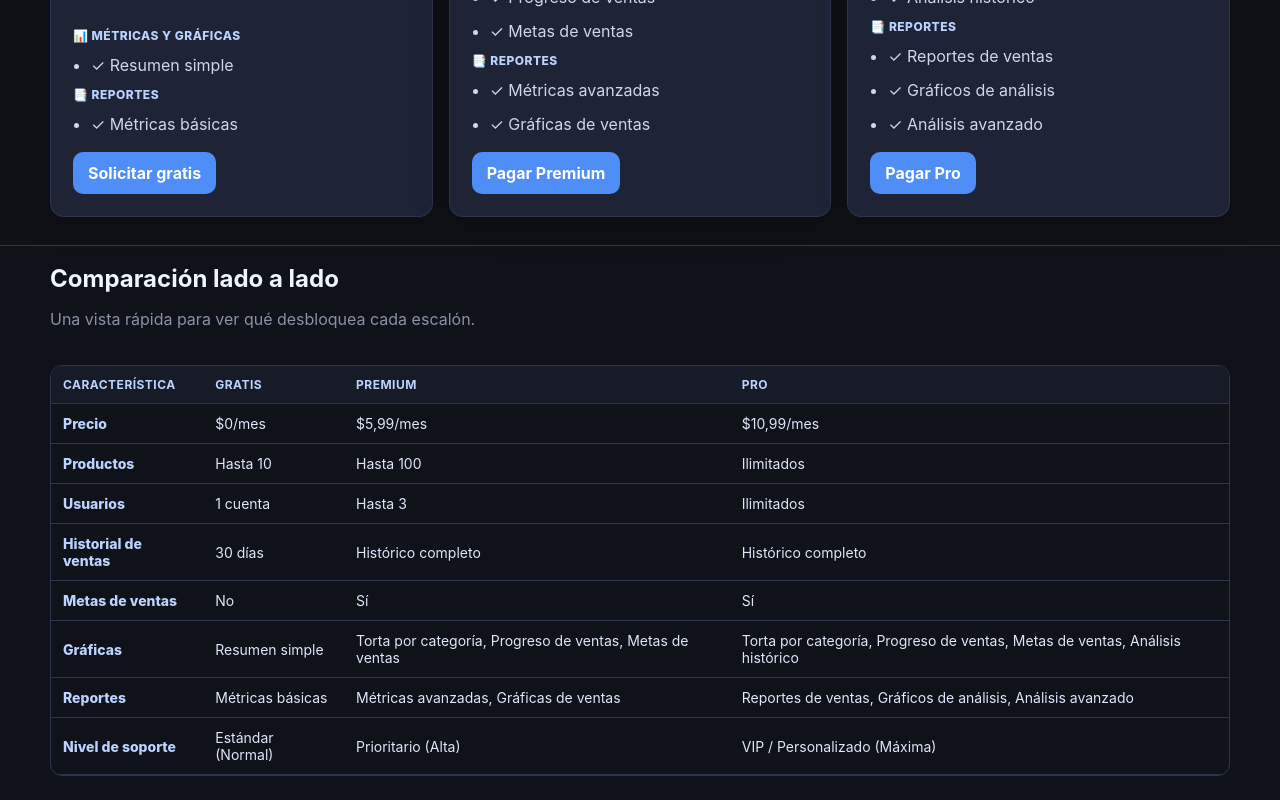
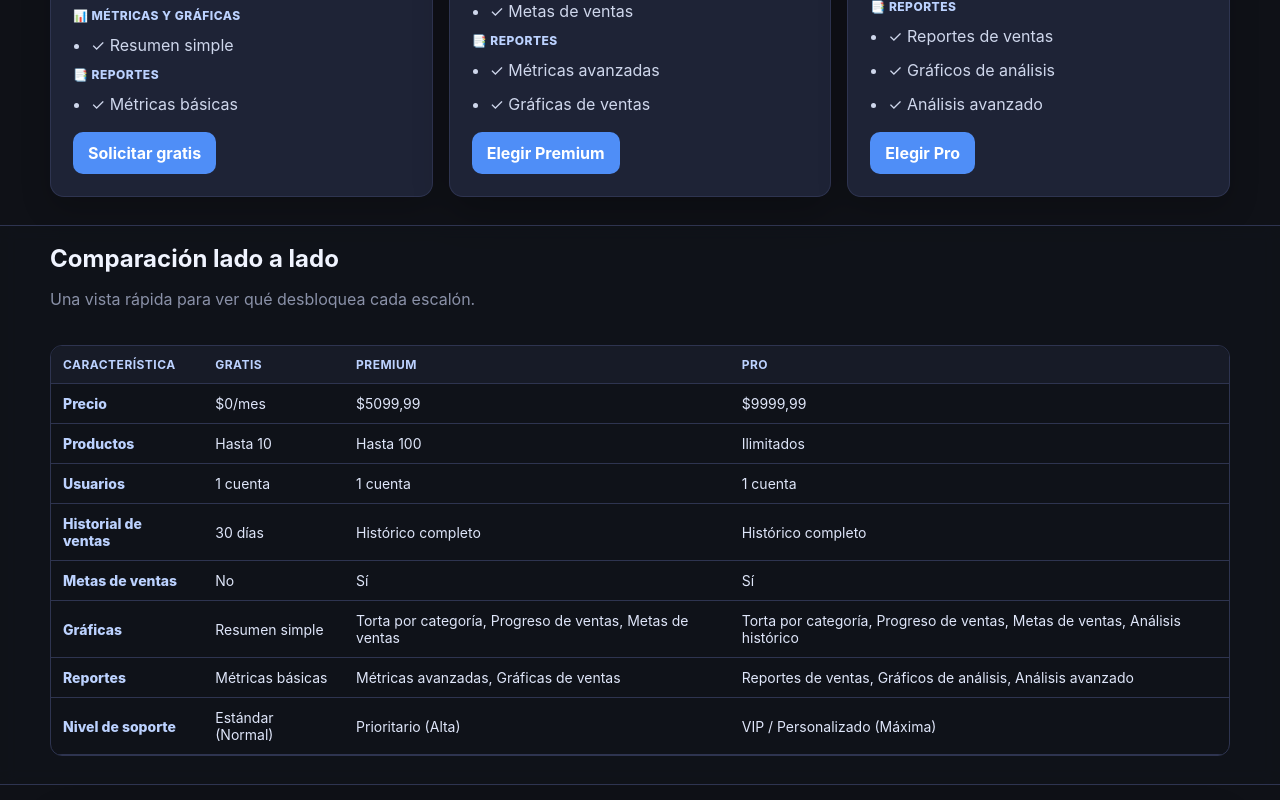
Before and after one commit to Mart1nDM/gestorstock, a Next.js app in the folder frontend/: page /planes in a window 1280 px wide. Shown: the part 1200-2000 px from the top of the page. Built offline with nearby package versions, Linux system fonts and the light colour scheme; no server answers.

Commit message:
feat: actualiza precios (Premium \,99 / Pro \,99 pago unico), cambia botones 'Pagar' por 'Elegir', y fija 1 usuario por cuenta

```diff
--- a/frontend/app/planes/page.tsx
+++ b/frontend/app/planes/page.tsx
@@ -108,7 +108,7 @@ export default function PlansPage() {
                   <div className="plan-footer">
                     {esPagado(plan.key) ? (
                       <button className="btn btn-primary" type="button" onClick={() => setPaidPlan(plan)}>
-                        Pagar {plan.nombre}
+                        Elegir {plan.nombre}
                       </button>
                     ) : (
                       <Link className="btn btn-primary" href={chooseHref(plan.key)}>
@@ -164,7 +164,7 @@ export default function PlansPage() {
               {planes.map(plan => (
                 esPagado(plan.key) ? (
                   <button key={plan.key} className="btn btn-secondary" type="button" onClick={() => setPaidPlan(plan)}>
-                    Pagar {plan.nombre}
+                    Elegir {plan.nombre}
                   </button>
                 ) : (
                   <Link key={plan.key} className="btn btn-secondary" href={chooseHref(plan.key)}>
--- a/frontend/components/PaymentFormModal.tsx
+++ b/frontend/components/PaymentFormModal.tsx
@@ -50,11 +50,11 @@ export default function PaymentFormModal({ planKey, planNombre, precioMensual, o
     <div className="modal-backdrop" onClick={onClose}>
       <div className="card page-pad modal" onClick={(e) => e.stopPropagation()} style={{ maxWidth: 440 }}>
         <div style={{ display: "flex", justifyContent: "space-between", alignItems: "center", marginBottom: 16 }}>
-          <h2 style={{ margin: 0 }}>Pagar plan {planNombre}</h2>
+          <h2 style={{ margin: 0 }}>Elegir plan {planNombre}</h2>
           <button onClick={onClose} className="btn btn-ghost" style={{ fontSize: 20, lineHeight: 1, padding: "4px 8px" }}>&times;</button>
         </div>
         <p className="muted" style={{ marginTop: 0 }}>
-          Pago único de <strong>${precioMensual.toFixed(2)} ARS</strong>. Completá los datos para ir a MercadoPago.
+          Pago único de <strong>${precioMensual.toLocaleString("es-AR", { minimumFractionDigits: 2, maximumFractionDigits: 2 })} ARS</strong>. Completá tus datos para ir a MercadoPago. La cuenta es para 1 usuario.
         </p>
         <form onSubmit={handleSubmit} style={{ display: "grid", gap: 14 }}>
           <div className="field">
--- a/frontend/lib/plan-catalog.ts
+++ b/frontend/lib/plan-catalog.ts
@@ -35,11 +35,11 @@ export const PLAN_CATALOG: PlanInfo[] = [
   {
     key: "premium",
     nombre: "Premium",
-    precio: "$5,99/mes",
+    precio: "$5099,99",
     subtitle: "Más capacidad para crecer con datos más claros.",
     products: "Hasta 100 productos",
     limite_productos: 100,
-    precio_mensual: 5.99,
+    precio_mensual: 5099.99,
     accent: "var(--accent)",
     destacado: true,
     soporte: {
@@ -60,18 +60,18 @@ export const PLAN_CATALOG: PlanInfo[] = [
     ],
     limites: {
       productos: 100,
-      usuarios: 3,
+      usuarios: 1,
       historial_ventas: "Histórico completo",
     },
   },
   {
     key: "pro",
     nombre: "Pro",
-    precio: "$10,99/mes",
+    precio: "$9999,99",
     subtitle: "Para operación completa, análisis y soporte más cercano.",
     products: "Productos ilimitados",
     limite_productos: null,
-    precio_mensual: 10.99,
+    precio_mensual: 9999.99,
     accent: "var(--warning)",
     destacado: false,
     soporte: {
@@ -92,7 +92,7 @@ export const PLAN_CATALOG: PlanInfo[] = [
     ],
     limites: {
       productos: null,
-      usuarios: "Ilimitados",
+      usuarios: 1,
       historial_ventas: "Histórico completo",
     },
   },
--- a/frontend/lib/plan-data.ts
+++ b/frontend/lib/plan-data.ts
@@ -25,7 +25,7 @@ export const PLANS: PlanInfo[] = [
   {
     key: "premium",
     name: "Premium",
-    price: "$5,99/mes",
+    price: "$5099,99",
     subtitle: "Más capacidad para crecer con datos más claros.",
     products: "Hasta 100 productos",
     accent: "var(--accent)",
@@ -35,7 +35,7 @@ export const PLANS: PlanInfo[] = [
   {
     key: "pro",
     name: "Pro",
-    price: "$10,99/mes",
+    price: "$9999,99",
     subtitle: "Para operación completa, análisis y soporte más cercano.",
     products: "Productos ilimitados",
     accent: "var(--warning)",
```
Also changed, not shown: 2 other files (tests, documents, lock files or other folders).
